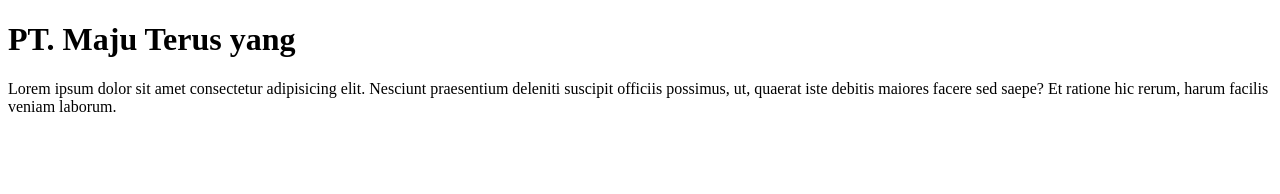
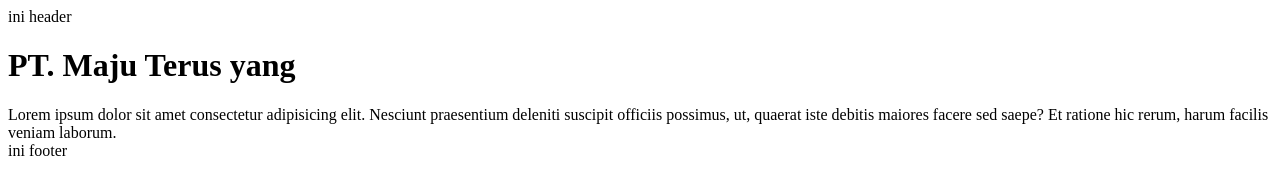
Before and after one commit to mirchul2207/CourseWeb, a plain HTML site: page index.html in a window 1280 px wide. Drawn offline with Linux system fonts and the light colour scheme.

Commit message:
Membuat Header dan Footer

```diff
--- a/index.html
+++ b/index.html
@@ -10,7 +10,10 @@
     <title>Naoxie Academy | 여러분, 안녕하세요! 나오씨 아카데미에 환영합니다! </title>
 </head>
 <body>
+    <head>ini header</head>
     <h1>PT. Maju Terus yang</h1>
     <div>Lorem ipsum dolor sit amet consectetur adipisicing elit. Nesciunt praesentium deleniti suscipit officiis possimus, ut, quaerat iste debitis maiores facere sed saepe? Et ratione hic rerum, harum facilis veniam laborum.</div>
+
+    <footer>ini footer</footer>
 </body>
 </html>
```
